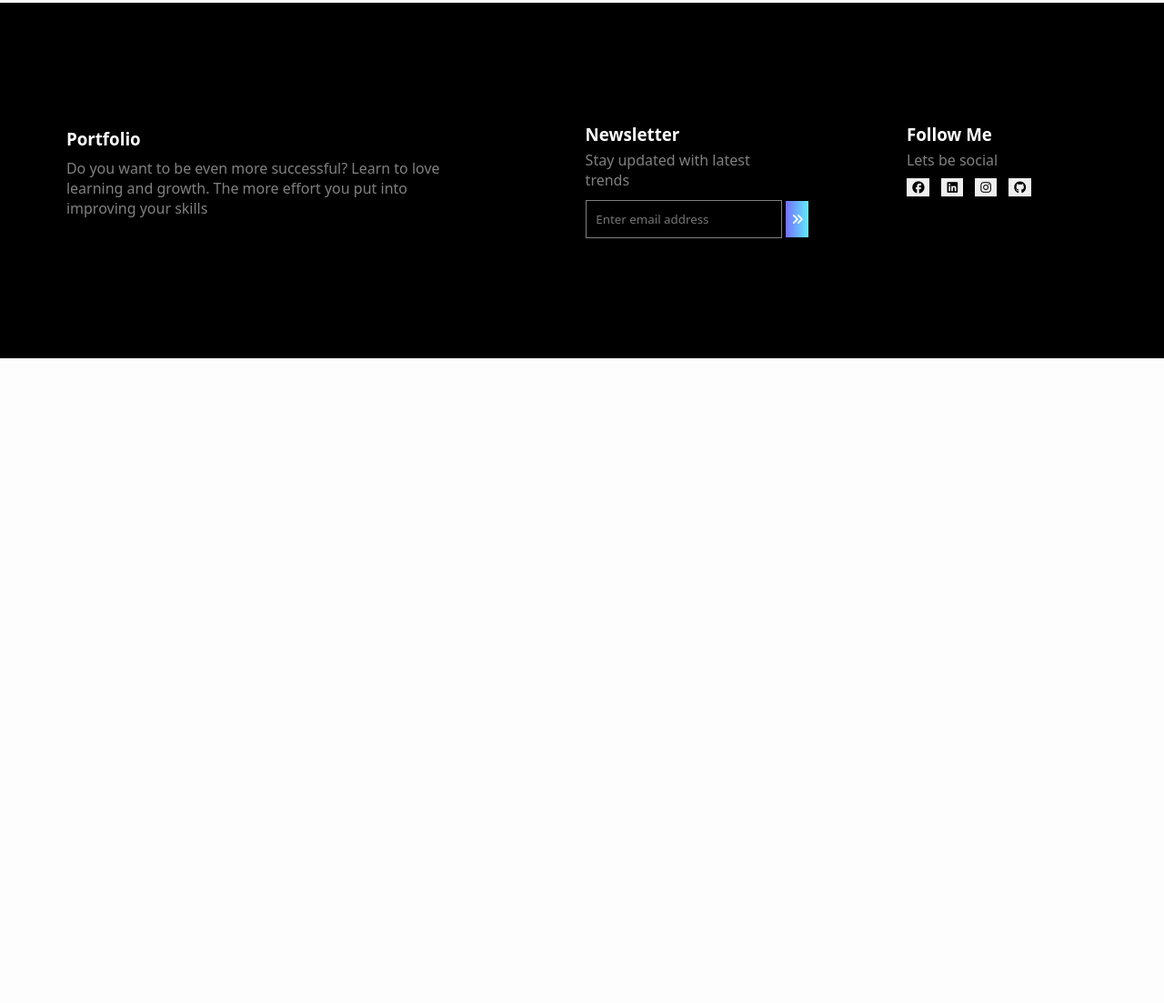
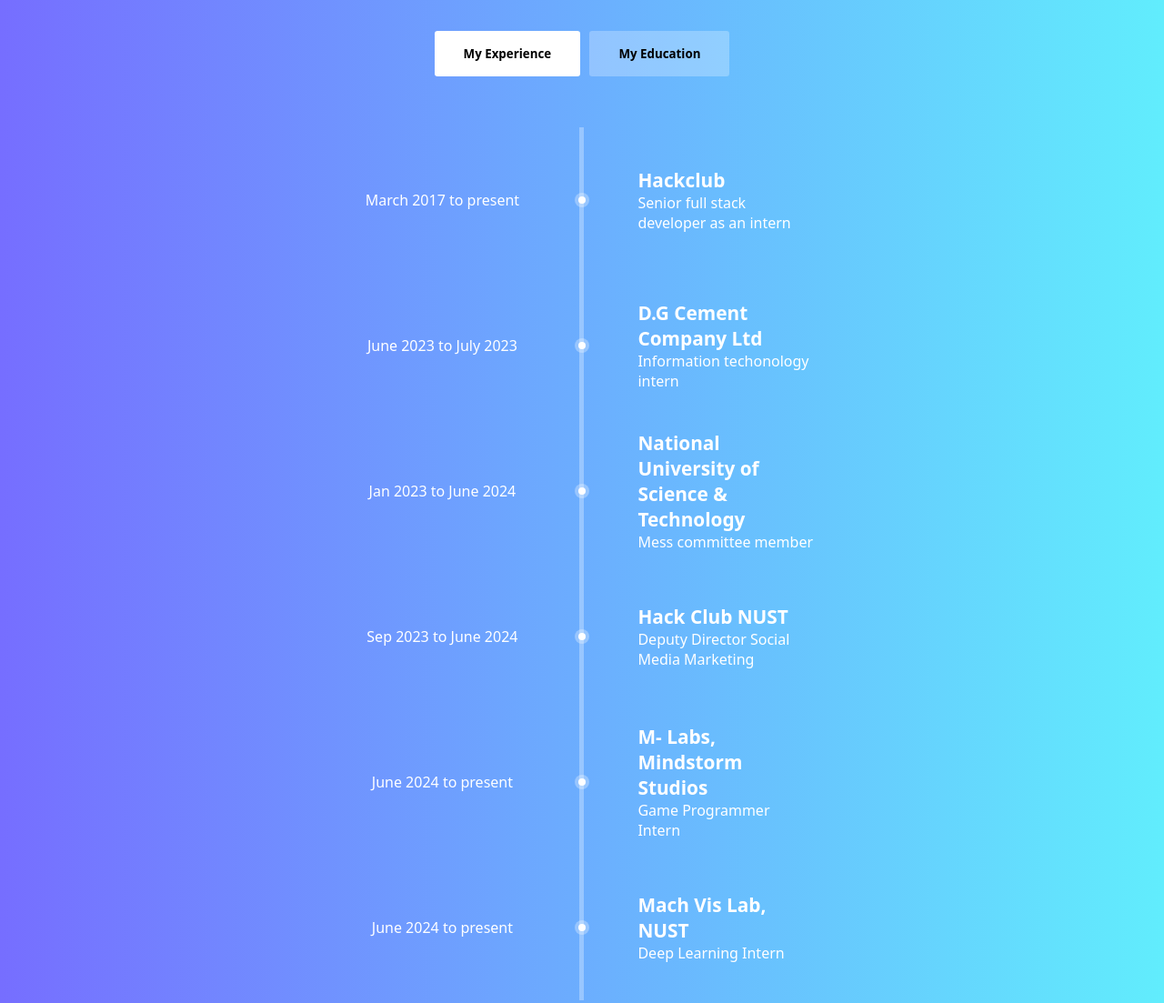
Before and after one commit to ahsanirfan961/Portfolio, a plain HTML site: page index.html in a window 1280 px wide. Shown: the part 1461-2564 px from the top of the page at 91% size. Before the commit the page ends 1855 px from the top, so only its background shows below. Drawn offline with Linux system fonts and the light colour scheme.

Commit message:
Experience Section

```diff
--- a/data.json
+++ b/data.json
@@ -53,5 +53,37 @@
             "name": "Communication Skills",
             "percentage": "80%"
         }
+    ],
+    "experience": [
+        {
+            "from": "June 2023",
+            "to": "July 2023",
+            "organization": "D.G Cement Company Ltd",
+            "position": "Information techonology intern"
+        },
+        {
+            "from": "Jan 2023",
+            "to": "June 2024",
+            "organization": "National University of Science & Technology",
+            "position": "Mess committee member"
+        },
+        {
+            "from": "Sep 2023",
+            "to": "June 2024",
+            "organization": "Hack Club NUST",
+            "position": "Deputy Director Social Media Marketing"
+        },
+        {
+            "from": "June 2024",
+            "to": "present",
+            "organization": "M- Labs, Mindstorm Studios",
+            "position": "Game Programmer Intern"
+        },
+        {
+            "from": "June 2024",
+            "to": "present",
+            "organization": "Mach Vis Lab, NUST",
+            "position": "Deep Learning Intern"
+        }
     ]
 }
--- /dev/null
+++ b/elements/footer.html
@@ -0,0 +1,32 @@
+<link rel="stylesheet" href="styles/footer-style.css">
+<div style="flex: 2;">
+    <h3>Portfolio</h3>
+    <h4>Do you want to be even more successful? Learn to love learning and growth. The more effort you put into
+        improving your skills</h4>
+</div>
+<div>
+    <h3>Newsletter</h3>
+    <h4>Stay updated with latest trends</h4>
+    <div id="email-input">
+        <input type="text" placeholder="Enter email address">
+        <button id="email-button">
+            <i class="fa-solid fa-angles-right"></i>
+        </button>
+    </div>
+</div>
+<div>
+    <h3>Follow Me</h3>
+    <h4>Lets be social</h4>
+    <button id="facebook">
+        <i class="fa-brands fa-facebook"></i>
+    </button>
+    <button id="linkedin">
+        <i class="fa-brands fa-linkedin"></i>
+    </button>
+    <button id="instagram">
+        <i class="fa-brands fa-instagram"></i>
+    </button>
+    <button id="github">
+        <i class="fa-brands fa-github"></i>
+    </button>
+</div>
--- /dev/null
+++ b/elements/timeline-bar.html
@@ -0,0 +1,7 @@
+<div class="timeline-bar">
+    <div class="bar">
+    </div>
+    <div class="point">
+        <div></div>
+    </div>
+</div>
--- /dev/null
+++ b/elements/timeline.html
@@ -0,0 +1,25 @@
+<link rel="stylesheet" href="styles/timeline-style.css">
+<div class="bg-gradient" style="display: flex;align-items: center;justify-content: center;">
+    <div id="timeline">
+        <div style="display: flex;justify-content: center;">
+            <button class="btn m-1">My Experience</button>
+            <button class="btn deselected m-1">My Education</button>
+        </div>
+        <div id="timeline-container">
+            <div class="timeline-element">
+                <h4>March 2017 to present</h4>
+                <div class="timeline-bar">
+                    <div class="bar">
+                    </div>
+                    <div class="point">
+                        <div></div>
+                    </div>
+                </div>
+                <div class="timeline-element-contents">
+                    <h2>Hackclub</h2>
+                    <h4>Senior full stack developer as an intern</h4>
+                </div>
+            </div>
+        </div>
+    </div>
+</div>
--- a/index.html
+++ b/index.html
@@ -1,56 +1,21 @@
 <!DOCTYPE html>
 <html lang="en">
-
 <head>
     <meta charset="UTF-8">
     <meta name="viewport" content="width=device-width, initial-scale=1.0">
     <title>Muhammad Ahsan - Portfolio</title>
+    <link rel="stylesheet" href="https://cdnjs.cloudflare.com/ajax/libs/font-awesome/6.5.2/css/all.min.css" integrity="sha512-SnH5WK+bZxgPHs44uWIX+LLJAJ9/2PkPKZ5QiAj6Ta86w+fsb2TkcmfRyVX3pBnMFcV7oQPJkl9QevSCWr3W6A==" crossorigin="anonymous" referrerpolicy="no-referrer" />
     <link rel="stylesheet" href="styles/index-style.css">
-    <link rel="stylesheet" href="https://cdnjs.cloudflare.com/ajax/libs/font-awesome/6.5.2/css/all.min.css"
-        integrity="sha512-SnH5WK+bZxgPHs44uWIX+LLJAJ9/2PkPKZ5QiAj6Ta86w+fsb2TkcmfRyVX3pBnMFcV7oQPJkl9QevSCWr3W6A=="
-        crossorigin="anonymous" referrerpolicy="no-referrer" />
     <link rel="stylesheet" href="styles/elements.css">
     <script type="module" src="scripts/index-script.js"></script>
 </head>
 
 <body>
-    <div id="bg-gradient"></div>
+    <div class="bg-gradient" style="position: absolute;top: 0;left: 0;height: 90vh;"></div>
     <div id="header"></div>
     <div id="contents">
     </div>
-    <footer>
-        <div style="flex: 2;">
-            <h3>Portfolio</h3>
-            <h4>Do you want to be even more successful? Learn to love learning and growth. The more effort you put into
-                improving your skills</h4>
-        </div>
-        <div>
-            <h3>Newsletter</h3>
-            <h4>Stay updated with latest trends</h4>
-            <div id="email-input">
-                <input type="text" placeholder="Enter email address">
-                <button id="email-button">
-                    <i class="fa-solid fa-angles-right"></i>
-                </button>
-            </div>
-        </div>
-        <div>
-            <h3>Follow Me</h3>
-            <h4>Lets be social</h4>
-            <button id="facebook">
-                <i class="fa-brands fa-facebook"></i>
-            </button>
-            <button id="linkedin">
-                <i class="fa-brands fa-linkedin"></i>
-            </button>
-            <button id="instagram">
-                <i class="fa-brands fa-instagram"></i>
-            </button>
-            <button id="github">
-                <i class="fa-brands fa-github"></i>
-            </button>
-        </div>
-    </footer>
+    <footer id="footer"></footer>
 </body>
 
 </html>
--- a/scripts/index-script.js
+++ b/scripts/index-script.js
@@ -1,7 +1,7 @@
 
 import { optionsButtonListener } from "./header-script.js";
 
-loadDependencies().then(()=>{
+loadDependencies().then(() => {
     addAllListeners();
     loadData();
 })
@@ -13,8 +13,22 @@ function loadHeader() {
         console.error('Error loading: ', error);
     });
 }
+function loadFooter() {
+    return fetch('elements/footer.html').then(response => response.text()).then(data => {
+        document.getElementById('footer').innerHTML = data;
+    }).catch(error => {
+        console.error('Error loading: ', error);
+    });
+}
 function loadIntroduction() {
     return fetch('elements/intro-card.html').then(response => response.text()).then(data => {
+        document.getElementById('contents').innerHTML += data;
+    }).catch(error => {
+        console.error('Error loading: ', error);
+    });
+}
+function loadTimeline() {
+    return fetch('elements/timeline.html').then(response => response.text()).then(data => {
         document.getElementById('contents').innerHTML += data;
     }).catch(error => {
         console.error('Error loading: ', error);
@@ -25,6 +39,7 @@ function loadData() {
     fetch('data.json').then(response => response.json()).then(data => {
         loadIntroCardData(data);
         loadAboutSectionData(data);
+        loadTimelineData(data);
     });
 }
 
@@ -100,9 +115,36 @@ function loadAboutSectionData(data) {
     });
 }
 
-function loadDependencies()
-{
-    return Promise.all([loadHeader(), loadIntroduction()]);
+function loadTimelineData(data) {
+    fetch('elements/timeline-bar.html').then(response => response.text()).then(barCode => {
+        const timeline = document.getElementById('timeline-container');
+        data.experience.forEach(element => {
+            const timeline_element = document.createElement('div');
+            timeline_element.className = 'timeline-element';
+
+            const duration = document.createElement('h4');
+            duration.innerText = `${element.from} to ${element.to}`;
+            timeline_element.appendChild(duration);
+
+            timeline_element.innerHTML += barCode;
+
+            const contents = document.createElement('div');
+            contents.className = 'timeline-element-contents';
+            const heading = document.createElement('h2');
+            heading.innerText = element.organization;
+            const sub_heading = document.createElement('h4');
+            sub_heading.innerText = element.position;
+            contents.appendChild(heading);
+            contents.appendChild(sub_heading);
+            timeline_element.appendChild(contents);
+
+            timeline.appendChild(timeline_element);
+        });
+    });
+}
+
+function loadDependencies() {
+    return Promise.all([loadHeader(), loadFooter(), loadIntroduction(), loadTimeline()]);
 }
 
 function addAllListeners() {
@@ -120,4 +162,4 @@ function addScrollListeners() {
             header.classList.remove('scrolled');
         }
     });
-}9
+} 9
--- a/styles/elements.css
+++ b/styles/elements.css
@@ -3,3 +3,65 @@
     background-color: white;
     box-shadow: rgba(0, 0, 0, 0.24) 0px 0.1rem 1rem;
 }
+
+.btn {
+    background-color: white;
+    color: black;
+    border: none;
+    border-radius: 0.2rem;
+    padding: 1rem;
+    padding-inline: 2rem;
+    font-weight: 600;
+}
+
+.btn.deselected {
+    background-color: rgba(255, 255, 255, 0.262);
+}
+
+@media (min-width: 1024px)
+{
+    .timeline-bar {
+        position: relative;
+        .bar {
+            width: 5px;
+            height: 100%;
+            background-color: rgba(255, 255, 255, 0.3);
+            position: absolute;
+        }
+
+        .point {
+            width: 16px;
+            background-color: rgba(255, 255, 255, 0.3);
+            height: 16px;
+            border-radius: 8px;
+            position: absolute;
+
+            div {
+                width: 8px;
+                background-color: white;
+                height: 8px;
+                border-radius: 5px;
+                position: absolute;
+                top: 50%;
+                left: 50%;
+                transform: translate(-50%, -50%);
+            }
+        }
+    }
+}
+
+.m-1 {
+    margin: 1%;
+}
+.m-2 {
+    margin: 2%;
+}
+.m-3 {
+    margin: 3%;
+}
+.m-4 {
+    margin: 4%;
+}
+.m-5 {
+    margin: 5%;
+}
--- /dev/null
+++ b/styles/footer-style.css
@@ -0,0 +1,75 @@
+@media (max-width: 480px){
+
+}
+
+@media (min-width: 1024px) {
+    footer {
+        display: flex;
+    }
+}
+
+footer {
+    background-color: black;
+}
+
+footer > div {
+    flex: 1;
+    padding-top: 10%;
+    padding-bottom: 10%;
+    padding-inline: 5%;
+
+    h3 {
+        color: white;
+    }
+
+    * {
+        margin: 2%;
+    }
+
+    input {
+        background-color: transparent;
+        margin: 0;
+        padding-inline: 5%;
+        color: white;
+        height: 100%;
+        padding-top: 0;
+        padding-bottom: 0;
+        flex: 5;
+    }
+
+    button {
+        background-color: transparent;
+        border: none;
+        color: white;
+        cursor: pointer;
+        transition: color 300ms;
+        font-size: 1rem;
+    }
+
+    button:hover {
+        color: #918cfd;
+    }
+}
+
+#email-input {
+    height: 5vh;
+    outline: 0;
+    display: flex;
+    border: 1px solid gray;
+    margin-top: 5%;
+}
+
+#email-button {
+    height: 100%;
+    color: white;
+    margin: 0;
+    border: none;
+    flex: 1;
+    cursor: pointer;
+    background-color: transparent;
+    border-left: 1px solid gray;
+}
+
+#email-button:hover {
+    background-image: linear-gradient(to right, #766EFF, #61edfd);
+}
--- a/styles/index-style.css
+++ b/styles/index-style.css
@@ -20,72 +20,8 @@ h4 {
     font-weight: 400;
 }
 
-#bg-gradient {
+.bg-gradient {
     background-image: linear-gradient(to right, #766EFF, #61edfd);
-    top: 0;
-    left: 0;
     width: 100%;
-    height: 90vh;
-    position: absolute;
     z-index: -1;
 }
-
-@media (max-width: 480px){
-    footer {
-        margin-top: 10%;
-    }
-}
-
-@media (min-width: 1024px) {
-    footer {
-        display: flex;
-    }
-}
-
-footer {
-    background-color: black;
-}
-
-footer > div {
-    flex: 1;
-    padding-top: 10%;
-    padding-bottom: 10%;
-    padding-inline: 5%;
-
-    h3 {
-        color: white;
-    }
-
-    * {
-        margin: 2%;
-    }
-
-    input {
-        background-color: transparent;
-        margin: 0;
-        padding-inline: 5%;
-        color: white;
-        height: 100%;
-        padding-top: 0;
-        padding-bottom: 0;
-        flex: 5;
-    }
-}
-
-#email-input {
-    height: 5vh;
-    outline: 0;
-    display: flex;
-    border: 1px solid gray;
-    margin-top: 5%;
-}
-
-#email-button {
-    height: 100%;
-    color: white;
-    margin: 0;
-    border: none;
-    background-image: linear-gradient(to right, #766EFF, #61edfd);
-    flex: 1;
-    cursor: pointer;
-}
--- /dev/null
+++ b/styles/timeline-style.css
@@ -0,0 +1,64 @@
+@media (max-width: 480px) {
+    #timeline {
+        width: 100%;
+    }
+
+    .timeline-element {
+        margin-top: 5%;
+        margin-bottom: 5%;
+    }
+
+    #timeline-container {
+        margin-top: 5%;
+    }
+
+}
+
+@media (min-width: 1024px) {
+    #timeline {
+        width: 40%;
+    }
+
+    .timeline-element {
+        display: grid;
+        grid-template-columns: 1fr 0.5fr 1fr;
+        height: 20vh;
+    }
+
+    .timeline-element>* {
+        display: grid;
+        place-items: center;
+    }
+
+    #timeline-container {
+        margin-top: 10%;
+    }
+
+}
+
+#timeline {
+    color: white;
+    margin: 5%;
+    display: flex;
+    flex-direction: column;
+}
+
+#timeline-container {
+    display: flex;
+    flex-direction: column;
+    h4 {
+        color: white;
+    }
+}
+
+.timeline-element-contents {
+    display: flex;
+    flex-direction: column;
+    justify-content: center;
+    align-items: flex-start;
+    margin-left: 5%;
+
+    h2 {
+        font-size: 1.3rem;
+    }
+}
```
Also changed, not shown: elements/header.html (+1 -1 lines), styles/intro-card-style.css (+6 -2 lines), styles/header-style.css (line endings or trailing spaces).
